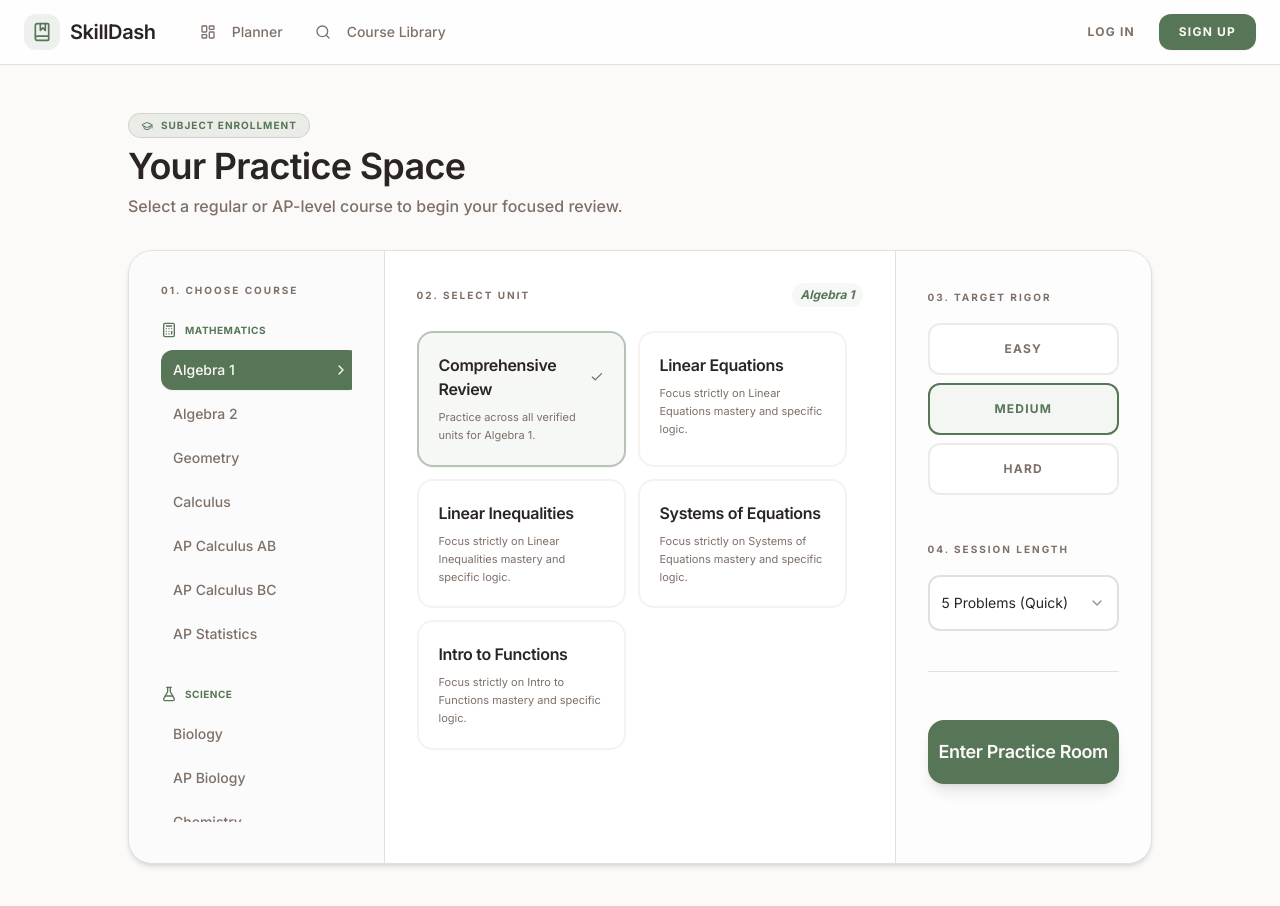
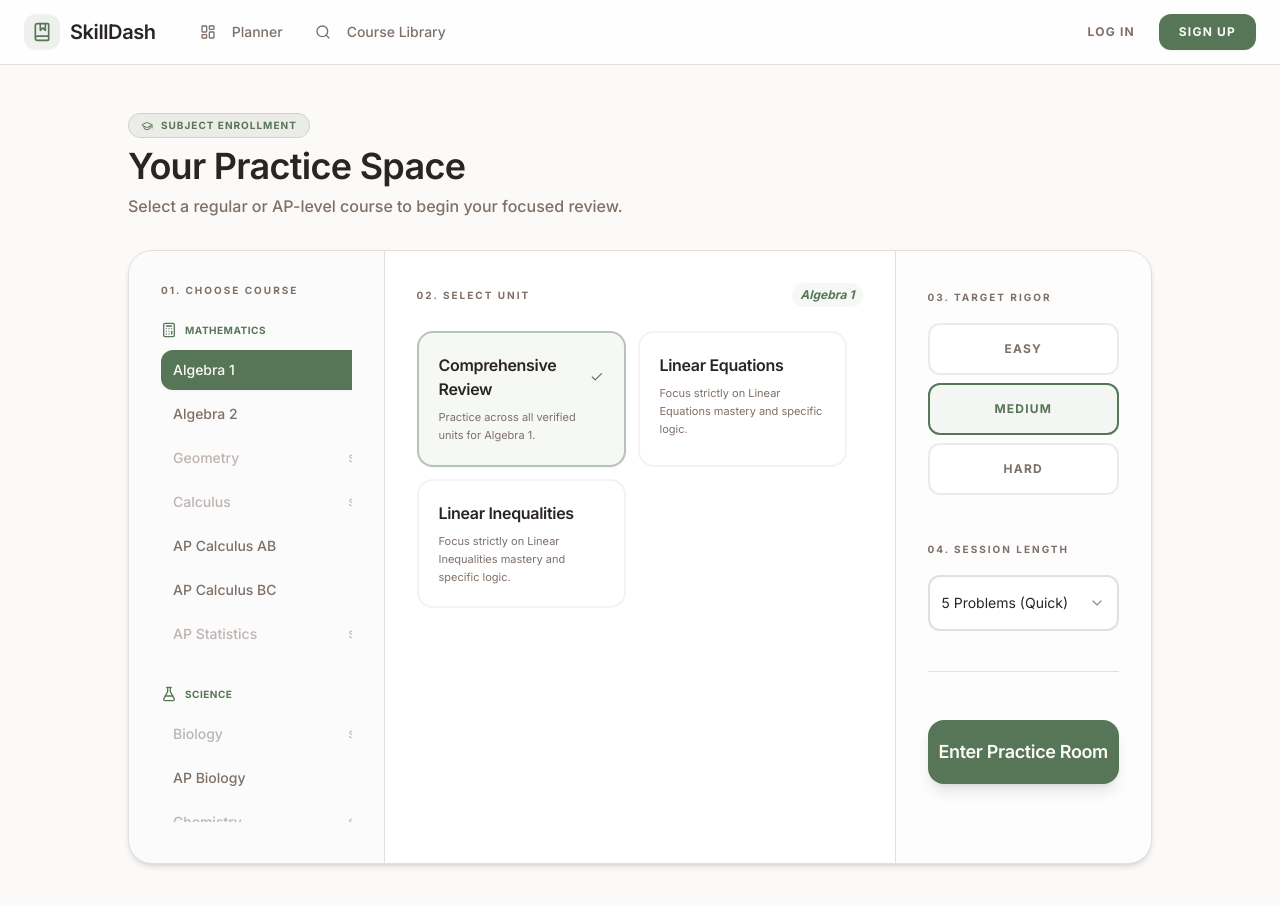
Before and after one commit to AbhinavGGarg/skilldash-export, a Next.js app: page /quiz/setup in a window 1280 px wide. Shown: the top 906 px of the page. Built offline with nearby package versions, Linux system fonts and the light colour scheme; no server answers.

Commit message:
Fix quiz availability fallbacks and hide unsupported topic options

```diff
--- a/src/app/quiz/active/page.tsx
+++ b/src/app/quiz/active/page.tsx
@@ -41,32 +41,48 @@ function ActiveQuizContent() {
     }
 
     const isAllTopics = normalize(selectedSubtopic) === "all topics";
+    const normalizedSubject = normalize(selectedSubject);
+    const normalizedSubtopic = normalize(selectedSubtopic);
+
+    const subjectPool = QUESTION_BANK.filter(
+      (q) => normalize(q.subject) === normalizedSubject
+    );
 
     // Step 1: Strict filtering (subject, subtopic, difficulty) - Topic removed per user request
-    let filtered = QUESTION_BANK.filter(q =>
-      normalize(q.subject) === normalize(selectedSubject) &&
-      (isAllTopics || normalize(q.subtopic) === normalize(selectedSubtopic)) &&
+    let filtered = subjectPool.filter(q =>
+      (isAllTopics || normalize(q.subtopic) === normalizedSubtopic) &&
       normalize(q.difficulty) === normalize(selectedDifficulty)
     );
 
     // Step 2: Difficulty fallback (same subtopic/subject, any difficulty)
     if (filtered.length === 0) {
-      filtered = QUESTION_BANK.filter(q =>
-        normalize(q.subject) === normalize(selectedSubject) &&
-        (isAllTopics || normalize(q.subtopic) === normalize(selectedSubtopic))
+      filtered = subjectPool.filter(q =>
+        isAllTopics || normalize(q.subtopic) === normalizedSubtopic
       );
     }
 
-    // Step 3: Only show unavailable if truly empty
+    // Step 3: Subtopic fallback (same subject, any available unit + selected difficulty)
+    if (filtered.length === 0 && !isAllTopics) {
+      filtered = subjectPool.filter(
+        (q) => normalize(q.difficulty) === normalize(selectedDifficulty)
+      );
+    }
+
+    // Step 4: Final fallback (same subject, any available unit and difficulty)
+    if (filtered.length === 0) {
+      filtered = subjectPool;
+    }
+
+    // Step 5: Only show unavailable if truly empty for the selected subject
     if (filtered.length === 0) {
       setUnavailable(true);
       return null;
     }
 
-    // Step 4: Remove already-used questions
+    // Step 6: Remove already-used questions
     const unused = filtered.filter(q => !currentUsedIds.includes(q.id));
 
-    // Step 5: If all used → reset rotation automatically
+    // Step 7: If all used → reset rotation automatically
     const pool = unused.length > 0 ? unused : filtered;
     const nextQ = pool[Math.floor(Math.random() * pool.length)];
 
--- a/src/app/quiz/setup/page.tsx
+++ b/src/app/quiz/setup/page.tsx
@@ -1,6 +1,6 @@
 "use client";
 
-import { useState, useTransition, Suspense } from "react";
+import { useEffect, useMemo, useState, useTransition, Suspense } from "react";
 import { useRouter, useSearchParams } from "next/navigation";
 import { Button } from "@/components/ui/button";
 import { Card, CardContent } from "@/components/ui/card";
@@ -13,6 +13,7 @@ import {
 } from "lucide-react";
 import { ScrollArea } from "@/components/ui/scroll-area";
 import { cn } from "@/lib/utils";
+import { QUESTION_BANK } from "@/lib/questions-data";
 
 const SUBJECT_GROUPS = [
   {
@@ -71,24 +72,57 @@ const SUBJECT_GROUPS = [
   }
 ];
 
+const AVAILABLE_SUBTOPICS_BY_SUBJECT = QUESTION_BANK.reduce<Record<string, string[]>>((acc, q) => {
+  if (!acc[q.subject]) {
+    acc[q.subject] = [];
+  }
+  if (!acc[q.subject].includes(q.subtopic)) {
+    acc[q.subject].push(q.subtopic);
+  }
+  return acc;
+}, {});
+
+const FIRST_AVAILABLE_COURSE =
+  SUBJECT_GROUPS.flatMap((group) => group.courses).find((course) => AVAILABLE_SUBTOPICS_BY_SUBJECT[course.name]?.length)?.name ||
+  "Algebra 1";
+
 function QuizSetupContent() {
   const router = useRouter();
   const searchParams = useSearchParams();
   const [isPending, startTransition] = useTransition();
 
-  const [selectedCourse, setSelectedCourse] = useState(searchParams.get('subject') || "Algebra 1");
+  const [selectedCourse, setSelectedCourse] = useState(searchParams.get('subject') || FIRST_AVAILABLE_COURSE);
   const [selectedSubtopic, setSelectedSubtopic] = useState("All Topics");
   const [difficulty, setDifficulty] = useState("Medium");
   const [questionCount, setQuestionCount] = useState("5");
 
+  const availableSubtopics = useMemo(
+    () => AVAILABLE_SUBTOPICS_BY_SUBJECT[selectedCourse] || [],
+    [selectedCourse]
+  );
+
+  const courseHasQuestionData = availableSubtopics.length > 0;
+
+  useEffect(() => {
+    if (!courseHasQuestionData) {
+      setSelectedCourse(FIRST_AVAILABLE_COURSE);
+      setSelectedSubtopic("All Topics");
+    }
+  }, [courseHasQuestionData]);
+
+  useEffect(() => {
+    if (selectedSubtopic !== "All Topics" && !availableSubtopics.includes(selectedSubtopic)) {
+      setSelectedSubtopic("All Topics");
+    }
+  }, [availableSubtopics, selectedSubtopic]);
+
   const startQuiz = () => {
+    if (!courseHasQuestionData) return;
     startTransition(() => {
       const url = `/quiz/active?subject=${encodeURIComponent(selectedCourse)}&subtopic=${encodeURIComponent(selectedSubtopic)}&difficulty=${difficulty}&count=${questionCount}`;
       router.push(url);
     });
   };
-
-  const currentCourseData = SUBJECT_GROUPS.flatMap(g => g.courses).find(c => c.name === selectedCourse);
 
   return (
     <div className="min-h-screen worksheet-bg py-12 px-6">
@@ -116,24 +150,33 @@ function QuizSetupContent() {
                         {group.name}
                       </h4>
                       <div className="space-y-1">
-                        {group.courses.map((course) => (
+                        {group.courses.map((course) => {
+                          const hasData = Boolean(AVAILABLE_SUBTOPICS_BY_SUBJECT[course.name]?.length);
+                          return (
                           <button
                             key={course.name}
                             onClick={() => {
+                              if (!hasData) return;
                               setSelectedCourse(course.name);
                               setSelectedSubtopic("All Topics");
                             }}
+                            disabled={!hasData}
                             className={cn(
                               "w-full flex items-center justify-between px-3 py-2.5 rounded-xl text-sm font-medium transition-all text-left",
                               selectedCourse === course.name
                                 ? "bg-primary text-primary-foreground shadow-sm"
-                                : "hover:bg-muted text-muted-foreground"
+                                : "hover:bg-muted text-muted-foreground",
+                              !hasData && "opacity-50 cursor-not-allowed hover:bg-transparent"
                             )}
                           >
                             <span className="truncate">{course.name}</span>
-                            {selectedCourse === course.name && <ChevronRight className="h-4 w-4 shrink-0" />}
+                            <span className="flex items-center gap-2">
+                              {!hasData && <span className="text-[10px] uppercase tracking-wider">Soon</span>}
+                              {selectedCourse === course.name && <ChevronRight className="h-4 w-4 shrink-0" />}
+                            </span>
                           </button>
-                        ))}
+                          );
+                        })}
                       </div>
                     </div>
                   ))}
@@ -164,7 +207,7 @@ function QuizSetupContent() {
                     </div>
                     <span className="text-[11px] text-muted-foreground leading-relaxed">Practice across all verified units for {selectedCourse}.</span>
                   </button>
-                  {currentCourseData?.subtopics.map((subtopic) => (
+                  {availableSubtopics.map((subtopic) => (
                     <button
                       key={subtopic}
                       onClick={() => setSelectedSubtopic(subtopic)}
@@ -182,6 +225,11 @@ function QuizSetupContent() {
                       <span className="text-[11px] text-muted-foreground leading-relaxed">Focus strictly on {subtopic} mastery and specific logic.</span>
                     </button>
                   ))}
+                  {availableSubtopics.length === 0 && (
+                    <div className="col-span-full rounded-2xl border border-dashed p-5 text-sm text-muted-foreground">
+                      Verified question sets for this course are coming soon.
+                    </div>
+                  )}
                 </div>
               </ScrollArea>
             </div>
@@ -223,7 +271,7 @@ function QuizSetupContent() {
                 <Button
                   className="w-full h-16 rounded-2xl text-lg font-headline shadow-lg active:scale-[0.98] transition-all"
                   onClick={startQuiz}
-                  disabled={isPending}
+                  disabled={isPending || !courseHasQuestionData}
                 >
                   {isPending ? (
                     <div className="flex items-center gap-2">
```
